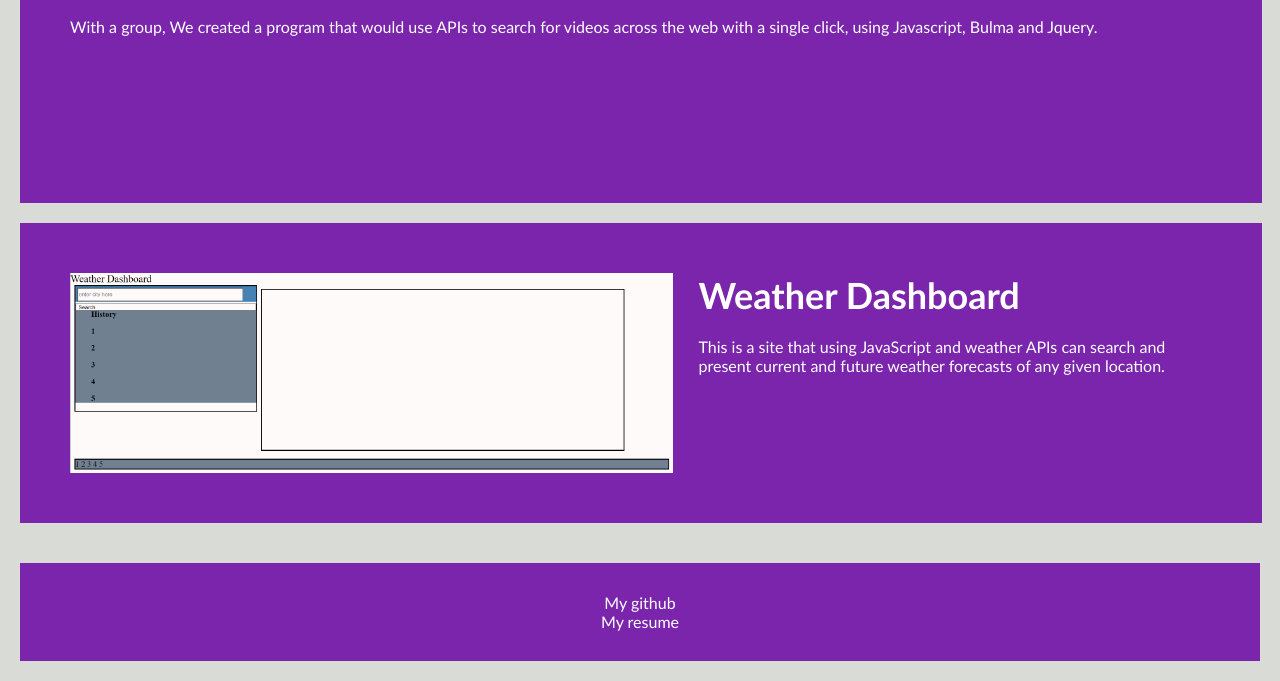
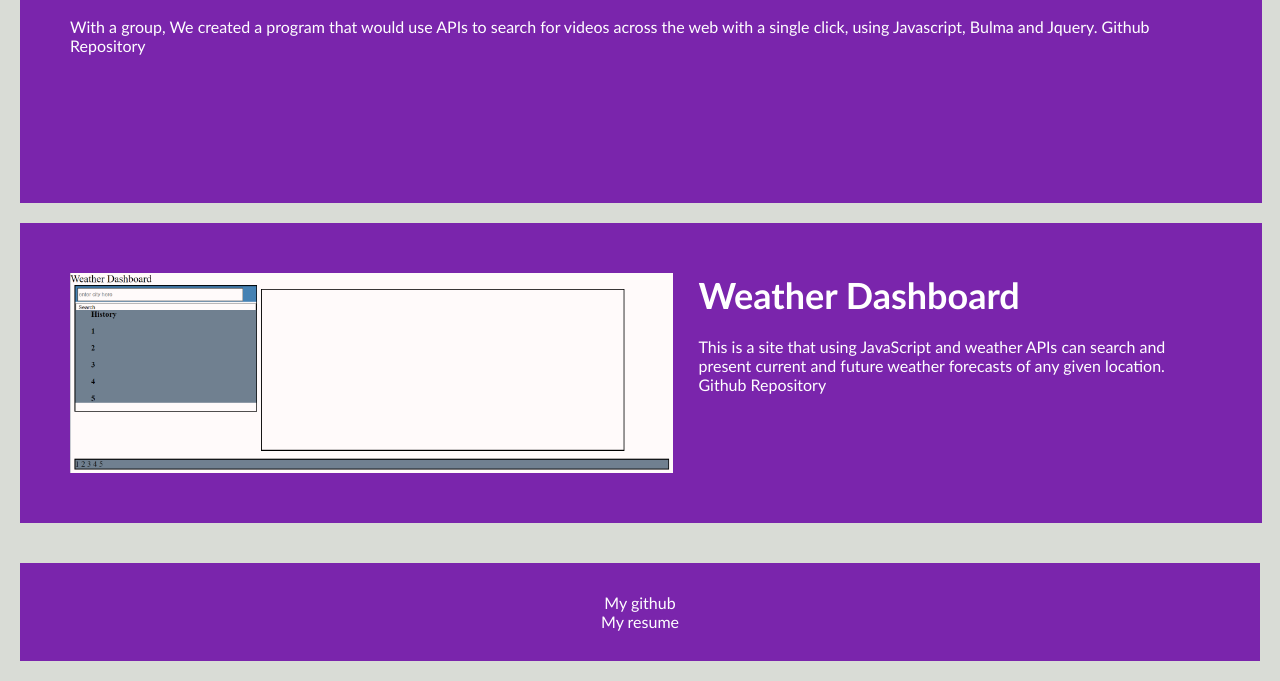
Before and after one commit to cal750/Portfolio, a plain HTML site: page index.html in a window 1280 px wide. Shown: the part 1339-2020 px from the top of the page. Drawn offline with Linux system fonts and the light colour scheme.

Commit message:
Adding in github links

```diff
--- a/index.html
+++ b/index.html
@@ -40,6 +40,7 @@
             <p>
                 With a group, We created a program that would use APIs to search for videos across the web with a single click,
                 using Javascript, Bulma and Jquery.
+                <a href = "https://github.com/cal750/GroupProj_Music">Github Repository</a>
             </p>
         </div>
         <div class="card">
@@ -50,6 +51,7 @@
             <p>
                 This is a site that using JavaScript and weather APIs can search and present current and future
                 weather forecasts of any given location.
+                <a href = "https://github.com/cal750/Weather-Grabber">Github Repository</a>
             </p>
         </div>
     </div>
```
